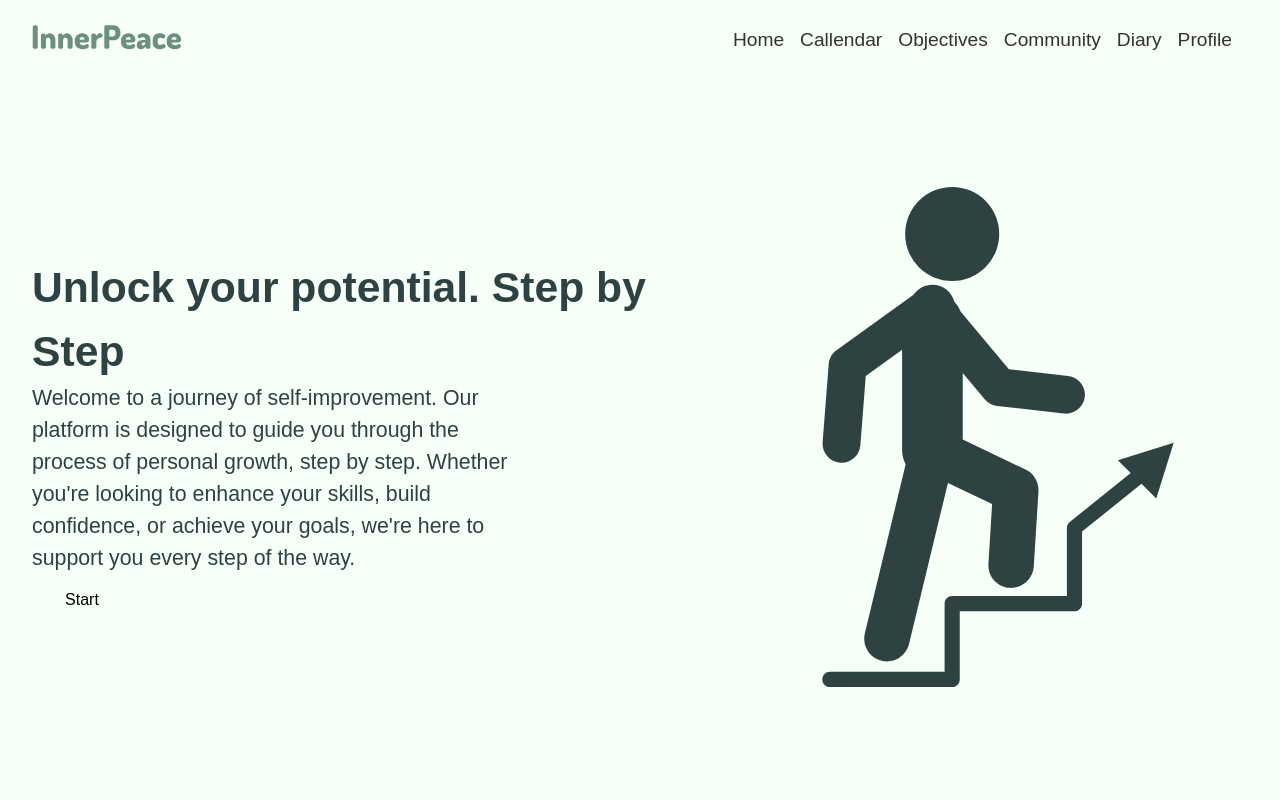
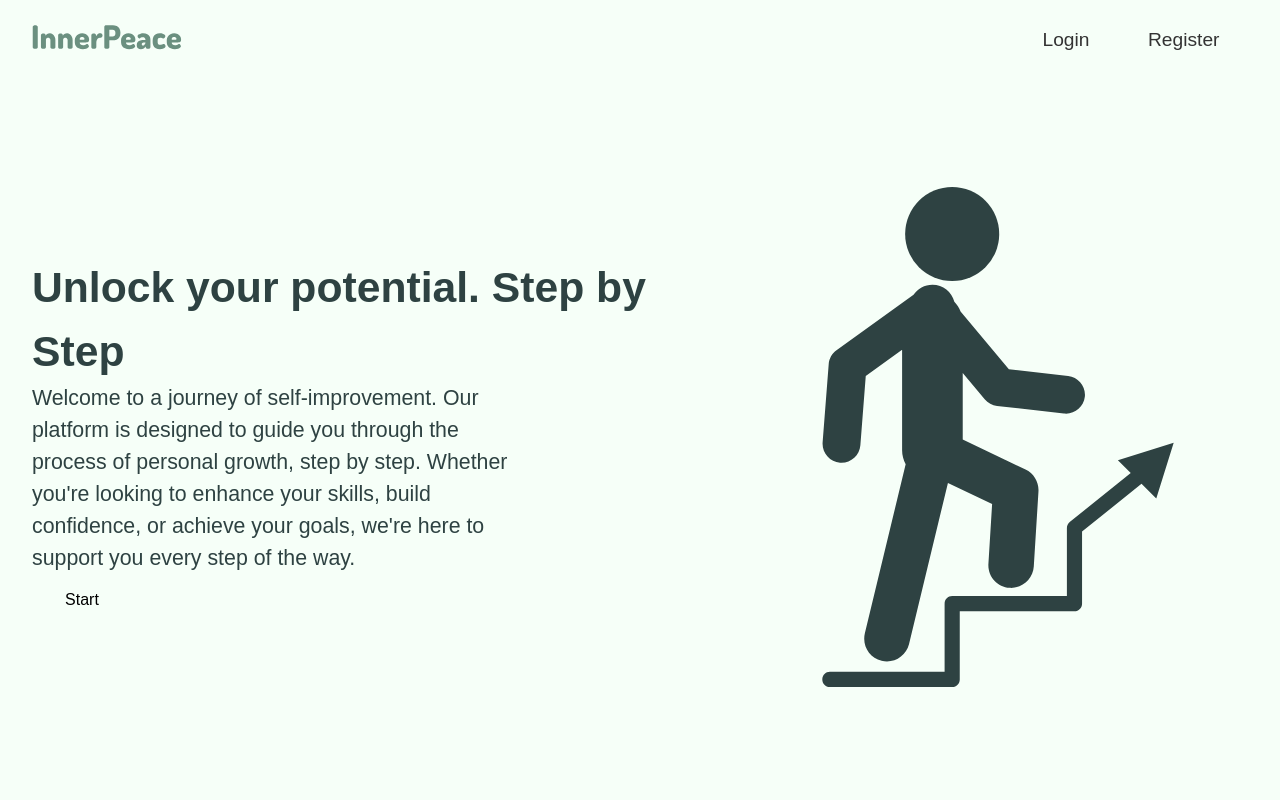
Before and after one commit to jwted/MentalHealthCare, a Vue app in the folder frontend/: page / in a window 1280 px wide. Shown: the top 800 px of the page. Built offline with nearby package versions, Linux system fonts and the light colour scheme.

Commit message:
add non logged navbar

```diff
--- a/frontend/src/components/Navbar.vue
+++ b/frontend/src/components/Navbar.vue
@@ -1,5 +1,5 @@
 <template>
-  <nav>
+  <nav v-if="isLogged">
     <div>
       <img src="@/assets/logo.svg" alt="">
     </div>
@@ -24,11 +24,28 @@
       </li>
     </ul>
   </nav>
+
+  <nav v-else>
+    <div>
+      <img src="@/assets/logo.svg" alt="">
+    </div>
+    <ul>
+      <li>
+        <router-link to="/"><Button :text="'Login'"></Button></router-link>
+      </li>
+      <li>
+        <router-link to="/"><Button :text="'Register'"></Button></router-link>
+      </li>
+    </ul>
+  </nav>
 </template>
 
 <script>
+import Button from './Button.vue';
 export default {
-
+  components: {
+    Button,
+  },
 }
 </script>
 
```
